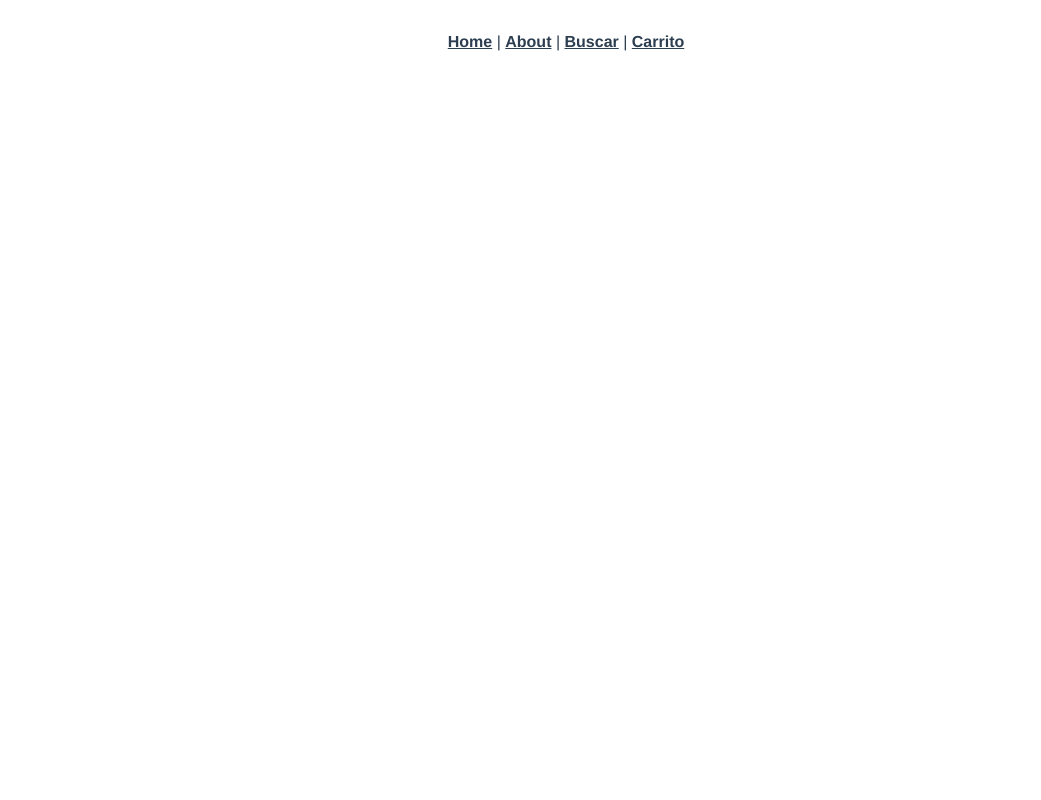
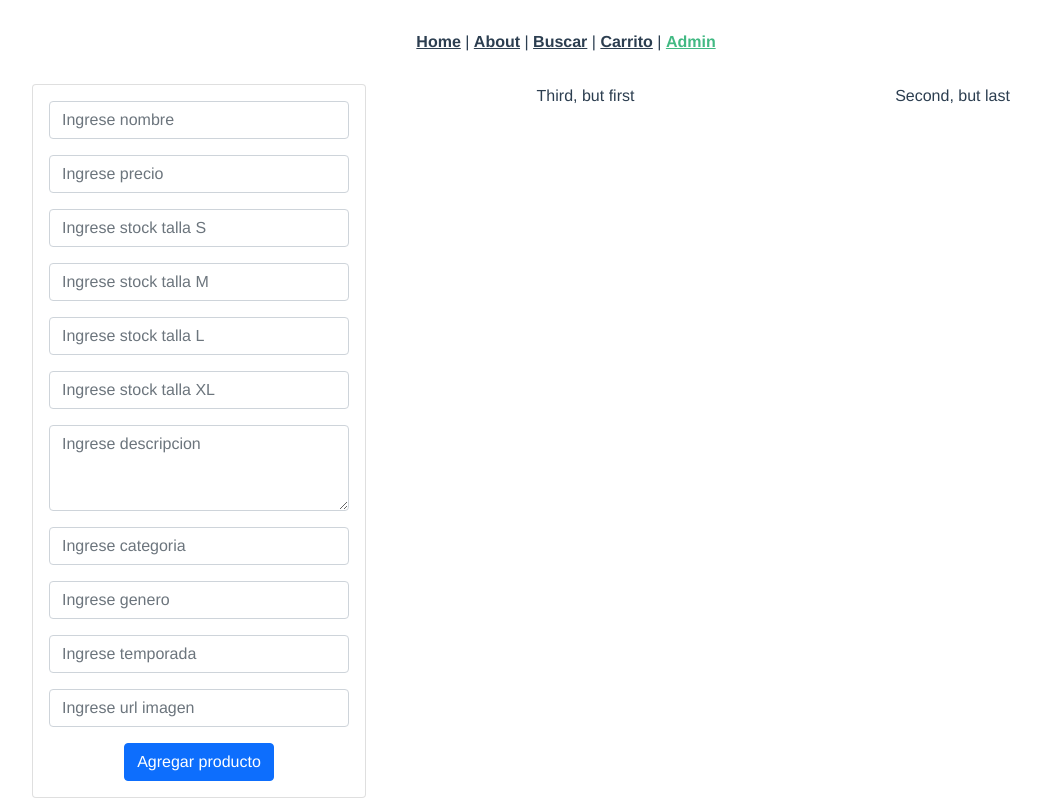
Before and after one commit to SebastianGaldames/Messa2, a Vue app in the folder mesapage/: page /admin in a window 1280 px wide. Shown: the whole page, without its empty margins (74-1115 px from the left). Built offline with nearby package versions, Linux system fonts and the light colour scheme.

Commit message:
Avance ventana admin CRUD

```diff
--- a/mesapage/src/App.vue
+++ b/mesapage/src/App.vue
@@ -10,7 +10,8 @@
             <router-link to="/">Home</router-link> |
             <router-link to="/about">About</router-link> |
             <router-link to="/busqueda">Buscar</router-link> |
-            <router-link to="/carrito">Carrito</router-link>
+            <router-link to="/carrito">Carrito</router-link> |
+            <router-link to="/admin">Admin</router-link>
           </div>
         </b-col>
       </b-row>
--- /dev/null
+++ b/mesapage/src/components/CRUD/nuevoProducto.vue
@@ -0,0 +1,127 @@
+<template>
+    <div class="container">
+        <div class="row">
+            <div class="col">
+                <div class="container">
+                    <div class="card">
+                        <div class="card-body">
+                            <form @submit.prevent="addProducto">
+                                <div class="form-group">
+                                    <input type="text" v-model="Producto.nombre"
+                                    placeholder="Ingrese nombre"
+                                    class="form-control"
+                                    style="width : 300px; heigth : 5px">
+                                </div>
+                                <div class="form-group">
+                                    <input type="text" v-model="Producto.precio"
+                                    placeholder="Ingrese precio"
+                                    class="form-control"
+                                    style="width : 300px; heigth : 5px">
+                                </div>
+                                <div class="form-group">
+                                    <input type="text" v-model="Producto.stockS"
+                                    placeholder="Ingrese stock talla S"
+                                    class="form-control"
+                                    style="width : 300px; heigth : 5px">
+                                </div>
+                                <div class="form-group">
+                                    <input type="text" v-model="Producto.stockM"
+                                    placeholder="Ingrese stock talla M"
+                                    class="form-control"
+                                    style="width : 300px; heigth : 5px">
+                                </div>
+                                <div class="form-group">
+                                    <input type="text" v-model="Producto.stockL"
+                                    placeholder="Ingrese stock talla L"
+                                    class="form-control"
+                                    style="width : 300px; heigth : 5px">
+                                </div>
+                                <div class="form-group">
+                                    <input type="text" v-model="Producto.stockXL"
+                                    placeholder="Ingrese stock talla XL"
+                                    class="form-control"
+                                    style="width : 300px; heigth : 5px">
+                                </div>
+                                <div class="form-group">
+                                    <textarea cols="30" rows="3" v-model="Producto.descripcion"
+                                    class="form-control"
+                                    placeholder="Ingrese descripcion"
+                                    style="width : 300px">
+                                    </textarea>
+                                </div>
+                                <div class="form-group">
+                                    <input type="text" v-model="Producto.categoria"
+                                    placeholder="Ingrese categoria"
+                                    class="form-control"
+                                    style="width : 300px; heigth : 5px">
+                                </div>
+                                <div class="form-group">
+                                    <input type="text" v-model="Producto.genero"
+                                    placeholder="Ingrese genero"
+                                    class="form-control"
+                                    style="width : 300px; heigth : 5px">
+                                </div>
+                                <div class="form-group">
+                                    <input type="text" v-model="Producto.temporada"
+                                    placeholder="Ingrese temporada"
+                                    class="form-control"
+                                    style="width : 300px; heigth : 5px">
+                                </div>
+                                <div class="form-group">
+                                    <input type="text" v-model="Producto.imagen"
+                                    placeholder="Ingrese url imagen"
+                                    class="form-control"
+                                    style="width : 300px; heigth : 5px">
+                                </div>
+                                <button class="btn btn-primary btn-bloc">
+                                    Agregar producto
+                                </button>
+                            </form>
+                        </div>
+                    </div>
+                </div>
+            </div>
+            <div class="col order-12">Second, but last</div>
+            <div class="col order-1">Third, but first</div>    <!-- ¡¡CUIDADO!! -->
+        </div>
+    </div>
+</template>
+
+<script>
+export default {
+    data() {
+        return {
+            Producto: {
+                nombre: '',
+                precio: '',
+                stockS: '',
+                stockM: '',
+                stockL: '',
+                stockXL: '',
+                descripcion: '',
+                categoria: '',
+                genero: '',
+                temporada: '',
+                imagen: ''
+            }
+        }
+    },
+    methods: {
+        addProducto() {
+            console.log(this.Producto)
+            this.Producto.nombre= '';
+            this.Producto.precio= '';
+            this.Producto.stockS= '';
+            this.Producto.stockM= '';
+            this.Producto.stockL= '';
+            this.Producto.stockXL= '';
+            this.Producto.descripcion= '';
+            this.Producto.categoria= '';
+            this.Producto.genero= '';
+            this.Producto.temporada= '';
+            this.Producto.imagen= '';
+        }
+    }
+
+}
+</script>
--- a/mesapage/src/router/index.js
+++ b/mesapage/src/router/index.js
@@ -35,6 +35,15 @@ const routes = [
     // which is lazy-loaded when the route is visited.
     component: () => import(/* webpackChunkName: "about" */ '../views/Carrito.vue')
 
+  },
+  {
+    path: '/admin',
+    name: 'Admin',
+    // route level code-splitting
+    // this generates a separate chunk (about.[hash].js) for this route
+    // which is lazy-loaded when the route is visited.
+    component: () => import(/* webpackChunkName: "about" */ '../views/Admin.vue')
+
   }
 ]
 
--- /dev/null
+++ b/mesapage/src/views/Admin.vue
@@ -0,0 +1,16 @@
+<template>
+    <div>
+        <nuevo-producto>
+
+        </nuevo-producto>
+    </div>
+</template>
+
+<script>
+    import NuevoProducto from '../components/CRUD/nuevoProducto.vue'
+    export default {
+    components: {
+        NuevoProducto
+    }
+  }
+</script>
```
Also changed, not shown: mesapage/src/components/CRUD/tablaCRUD.vue (added), 1 other file (tests, documents, lock files or other folders).
